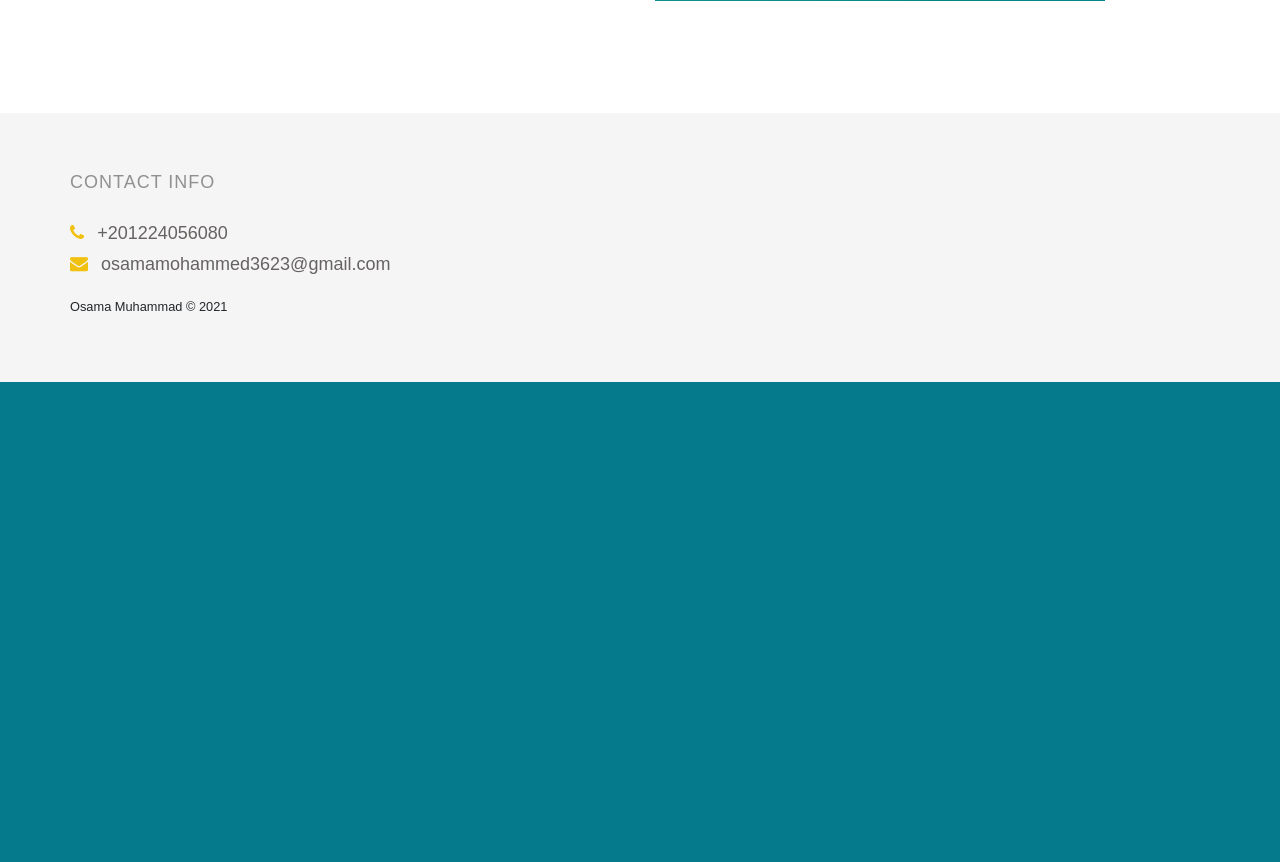
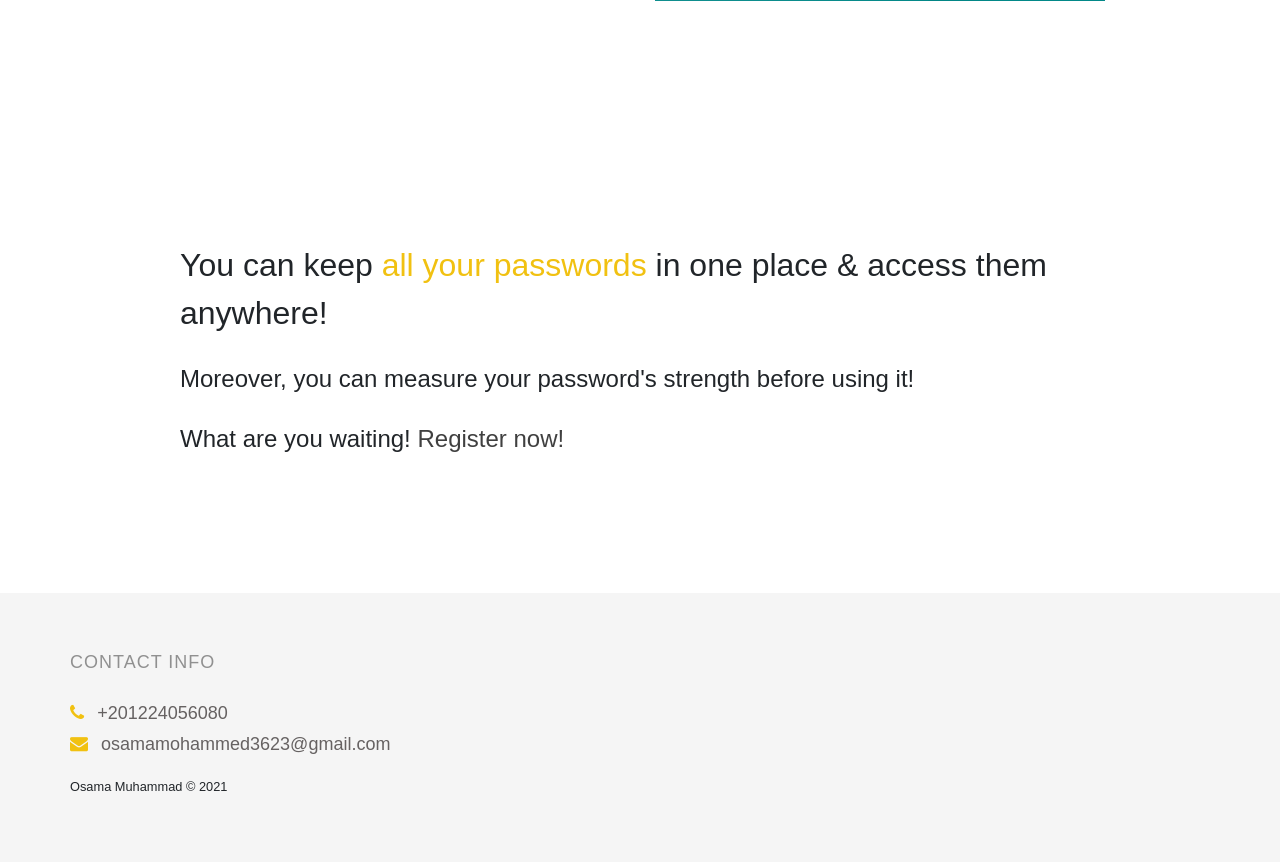
Before and after one commit to osamamuhammad3623/PassSafe-web-app, a Django app: page / in a window 1280 px wide. Shown: the part 699-1561 px from the top of the page. Before the commit the page ends 1081 px from the top, so only its background shows below. Run offline with Django 3.2, Linux system fonts and the light colour scheme; some libraries are stand-ins or nearby versions.

Commit message:
Update home.html

```diff
--- a/cpg/templates/cpg/home.html
+++ b/cpg/templates/cpg/home.html
@@ -31,4 +31,23 @@
                     </div>
                </div>
      </section>
+
+     <!-- ABOUT -->
+     <section class="about section-padding pb-0" id="about">
+          <div class="container">
+               <div class="row">
+
+                    <div class=" mx-auto col-md-10 col-12">
+                         <div style="padding-bottom: 7em;">
+
+                              <h2 class="mb-4" data-aos="fade-up">You can keep <strong>all your passwords</strong> in one place & access them anywhere!</h2>
+                              <h3 class="mb-4" data-aos="fade-up">Moreover, you can measure your password's strength before using it!</h2>
+                              <h3 class="mb-4" data-aos="fade-up">What are you waiting!  <a href="{% url 'register' %}" data-aos-delay="100">Register now!</a></h3>
+                         </div>
+
+                    </div>
+
+               </div>
+          </div>
+     </section>
 {% endblock %}
```
